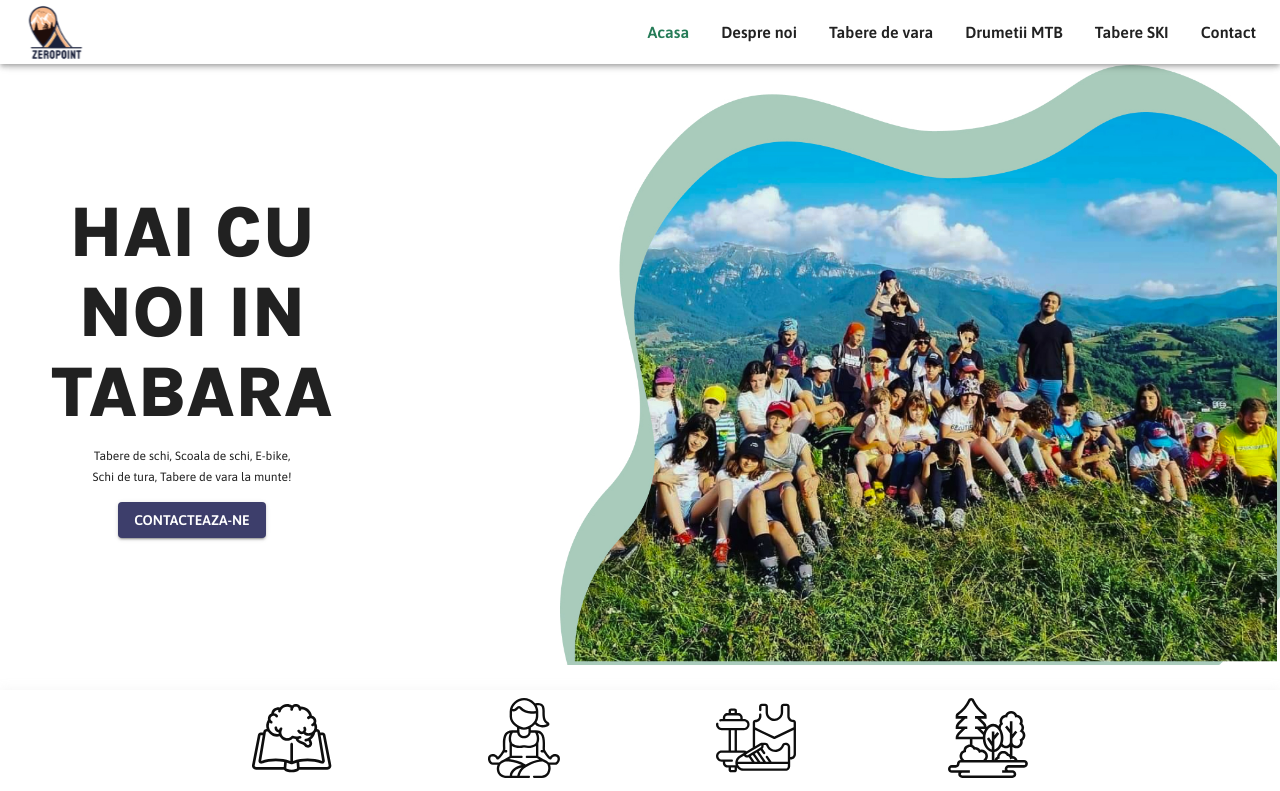
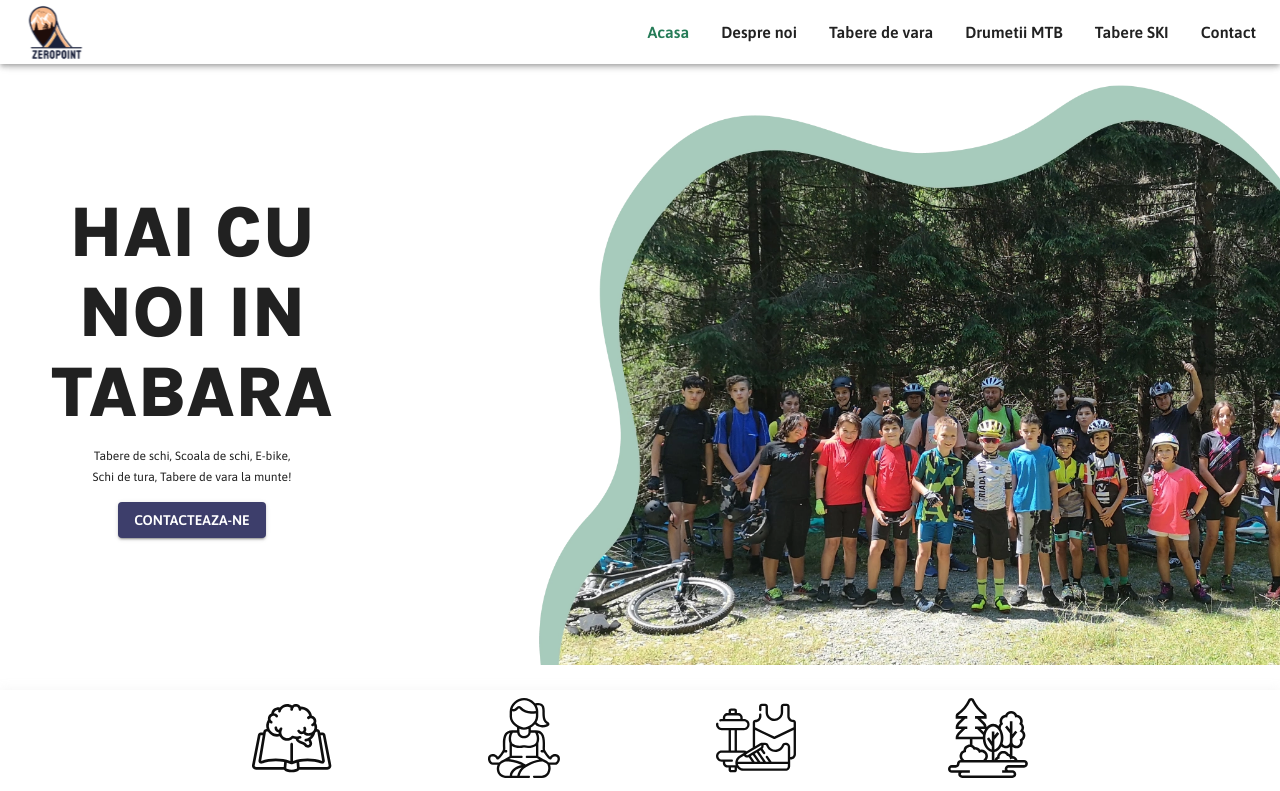
Before and after one commit to balanbogdan94/mountain-thrills-camp, a Next.js app: page / in a window 1280 px wide. Shown: the top 791 px of the page. Built offline with nearby package versions, Linux system fonts and the light colour scheme.

Commit message:
Try unoptimized image

```diff
--- a/src/pages/index.tsx
+++ b/src/pages/index.tsx
@@ -8,7 +8,7 @@ import { Section } from '../components/layout/Section';
 import FormSection from '../components/FormSection';
 import Link from 'next/link';
 import { navItems } from '@/components/layout/Header';
-import TeamItem from '@/components/TeamItem';
+import hero from '../public/hero.webp';
 import { BenefitItem } from '@/components/BenefitItem';
 import { TeamSection } from '@/components/TeamSection';
 
@@ -18,8 +18,8 @@ export default function Home() {
 	return (
 		<>
 			<Head>
-				<title>Create Next App</title>
-				<meta name='description' content='Generated by create next app' />
+				<title>Zero Point</title>
+				<meta name='description' content='Home page of Zero Point' />
 				<meta name='viewport' content='width=device-width, initial-scale=1' />
 				<link rel='icon' href='/favicon.ico' />
 			</Head>
@@ -42,7 +42,7 @@ export default function Home() {
 							</Link>
 						</Stack>
 						<div className={styles.heroImage}>
-							<Image src={'/hero.jpg'} alt='hero' fill />
+							<Image unoptimized src={'/hero.webp'} alt='hero' fill />
 						</div>
 					</Stack>
 					<List className={styles.benefitsContainer}>
```
Also changed, not shown: public/hero.jpg (deleted), public/hero.webp (added).
